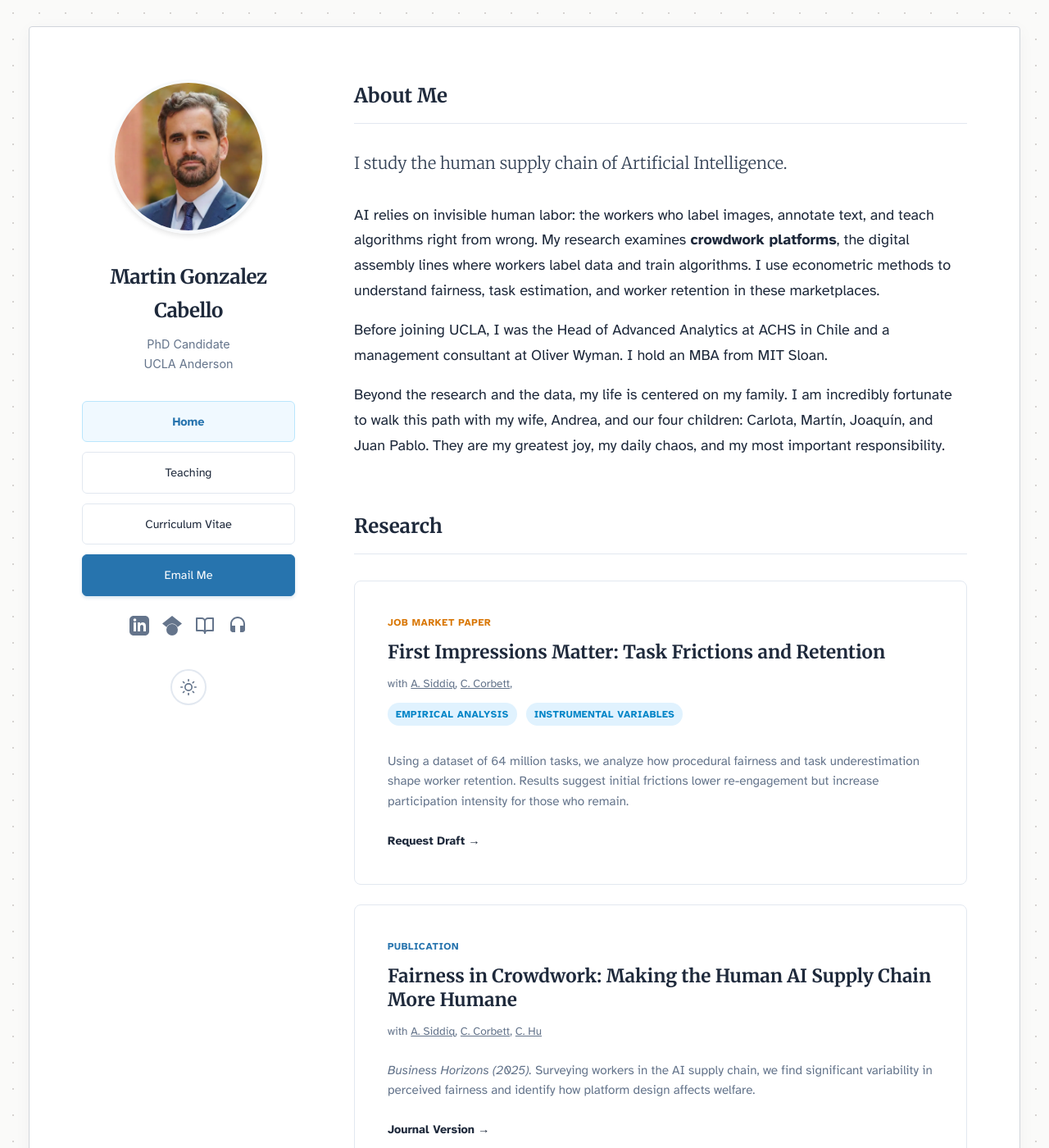
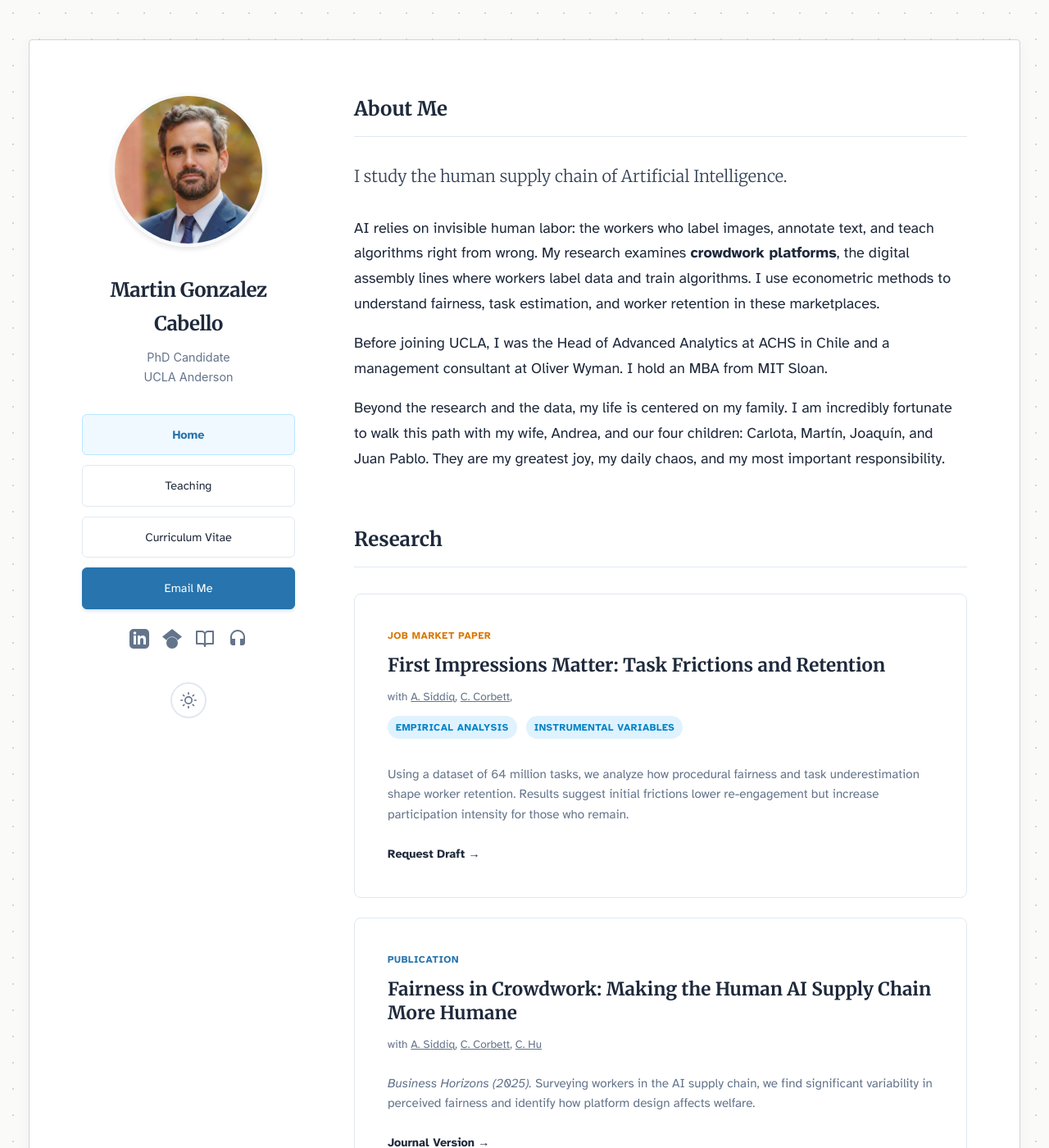
Before and after one commit to martins73/research-site, a Jekyll site: the page built from index.html, in a window 1280 px wide and 1400 px high. Shown: the whole window at 82% size. Built offline with Jekyll 4.4.1, drawn with Linux system fonts in a browser that asks for light colours.

Commit message:
Revert margin changes and fix alt text for iMessage compatibility
- Revert "Reduce top margin" commit (user made these changes manually)
- Change profile image alt text back to just "Martin Gonzalez Cabello"
- Fixes iMessage preview issue where long alt text gets truncated

https://claude.ai/code/session_01K6ku6PG3b3GsqVsYTdduzn

```diff
--- a/_layouts/default.html
+++ b/_layouts/default.html
@@ -88,7 +88,7 @@
 <body>
     <div class="container">
         <aside class="sidebar">
-            <img src="/assets/profile_picture.webp" alt="Martin Gonzalez Cabello - PhD Candidate researching AI Supply Chain and crowdwork at UCLA Anderson" class="profile-img js-spin-trigger">
+            <img src="/assets/profile_picture.webp" alt="Martin Gonzalez Cabello" class="profile-img js-spin-trigger">
             <h1 class="name">Martin Gonzalez Cabello</h1>
             <div class="affiliation">PhD Candidate<br>UCLA Anderson</div>
 
--- a/assets/css/style.css
+++ b/assets/css/style.css
@@ -224,7 +224,7 @@ h1, h2, h3, .name {
 
 .container {
     max-width: 1080px;
-    margin: var(--space-8) auto;
+    margin: var(--space-12) auto;
     background-color: var(--bg-paper);
     border: 1px solid #d1d5db;
     box-shadow: 0 4px 20px rgba(0,0,0,0.04);
```
